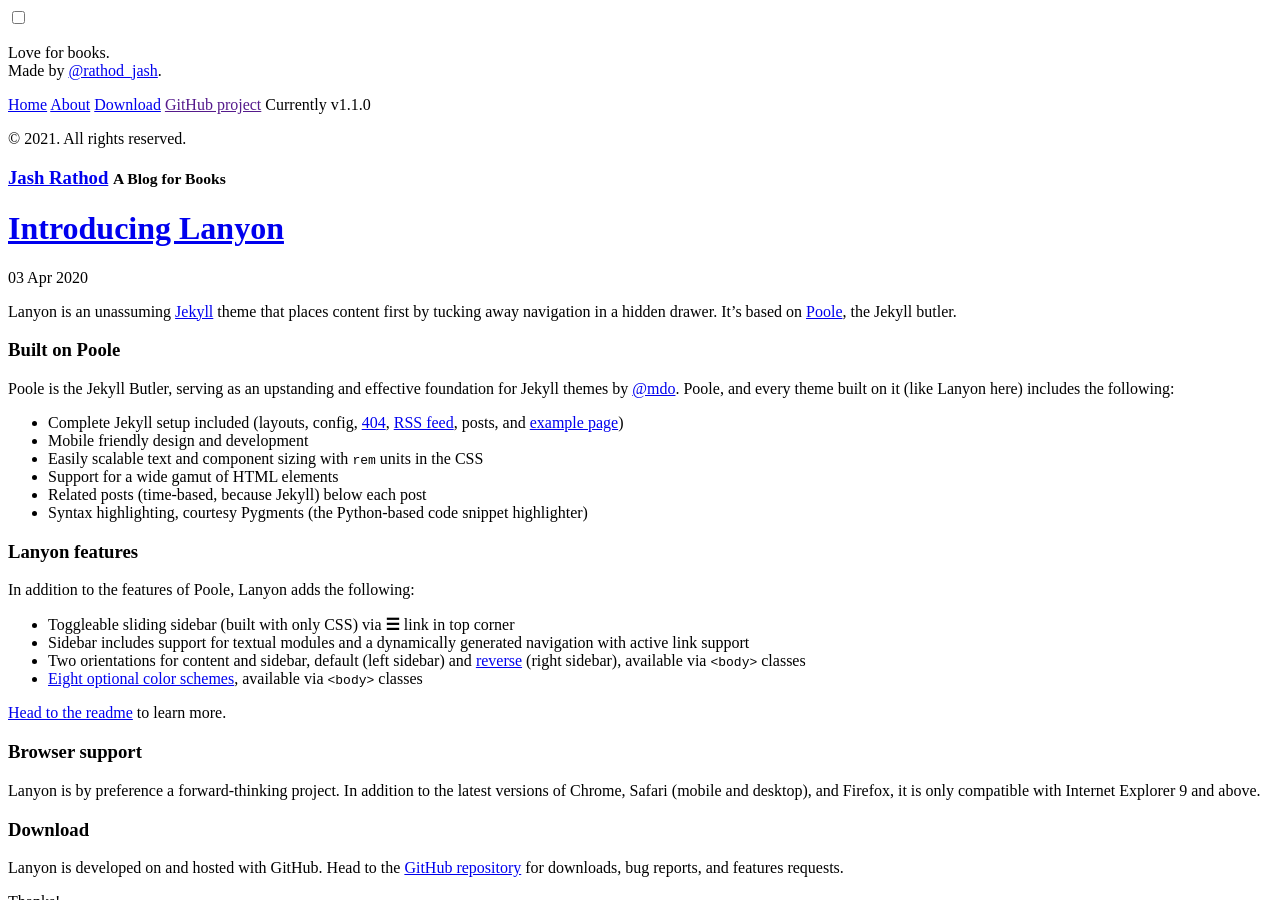
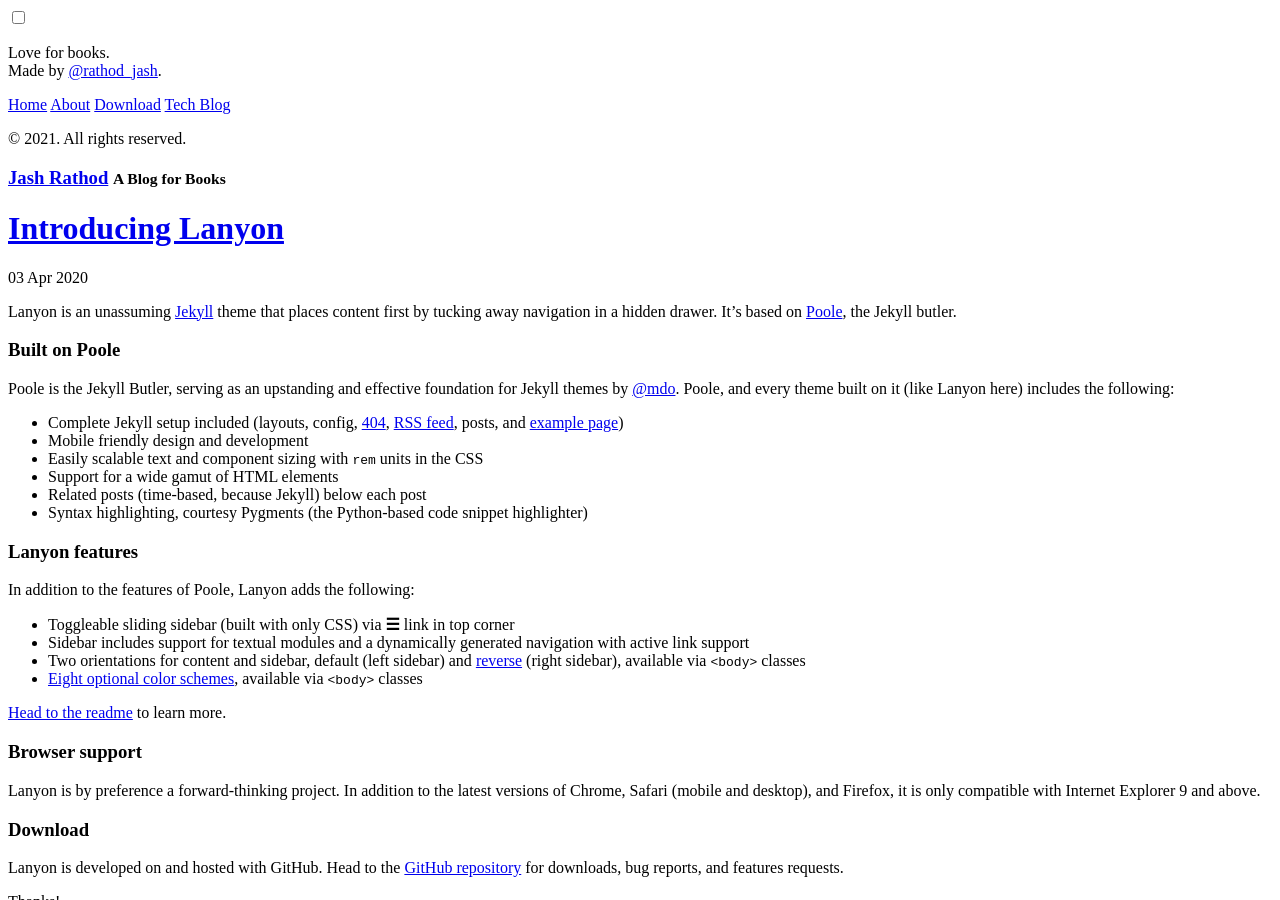
Before and after one commit to jashrathod/book-blog, a Jekyll site: the page built from index.html, in a window 1280 px wide and 900 px high. Built offline with Jekyll 4.4.1, drawn with Linux system fonts in a browser that asks for light colours; the list of posts is cut into pages by our own code.

Commit message:
Update sidebar.html

```diff
--- a/_includes/sidebar.html
+++ b/_includes/sidebar.html
@@ -26,8 +26,8 @@
     {% endfor %}
 
     <a class="sidebar-nav-item" href="{{ site.github.repo }}/archive/v{{ site.version }}.zip">Download</a>
-    <a class="sidebar-nav-item" href="{{ site.github.repo }}">GitHub project</a>
-    <span class="sidebar-nav-item">Currently v{{ site.version }}</span>
+    <a class="sidebar-nav-item" href="https://jashrathod.github.io/">Tech Blog</a>
+<!--     <span class="sidebar-nav-item">Currently v{{ site.version }}</span> -->
   </nav>
 
   <div class="sidebar-item">
```
